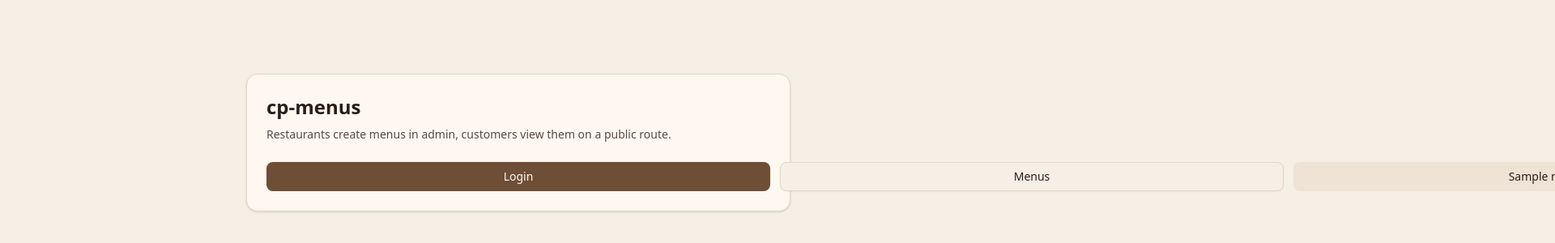
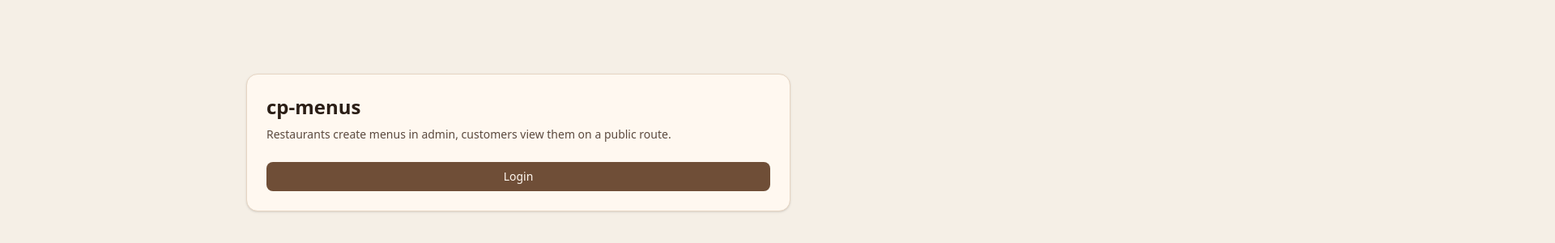
Before and after one commit to ijon007/cp-menus, a Next.js app: page / in a window 1280 px wide. Shown: the part 224-524 px from the top of the page at 81% size, 1920 px wide, since content can reach past the window. Built offline with nearby package versions, Linux system fonts and the light colour scheme.

Commit message:
fix: removed extra btns

```diff
--- a/app/page.tsx
+++ b/app/page.tsx
@@ -17,12 +17,6 @@ export default function Home() {
           <Button asChild className="w-full">
             <Link href="/login">Login</Link>
           </Button>
-          <Button asChild variant="outline" className="w-full">
-            <Link href="/menus">Menus</Link>
-          </Button>
-          <Button asChild variant="secondary" className="w-full">
-            <Link href="/cafe-luna">Sample menu</Link>
-          </Button>
         </CardContent>
       </Card>
     </div>
```
